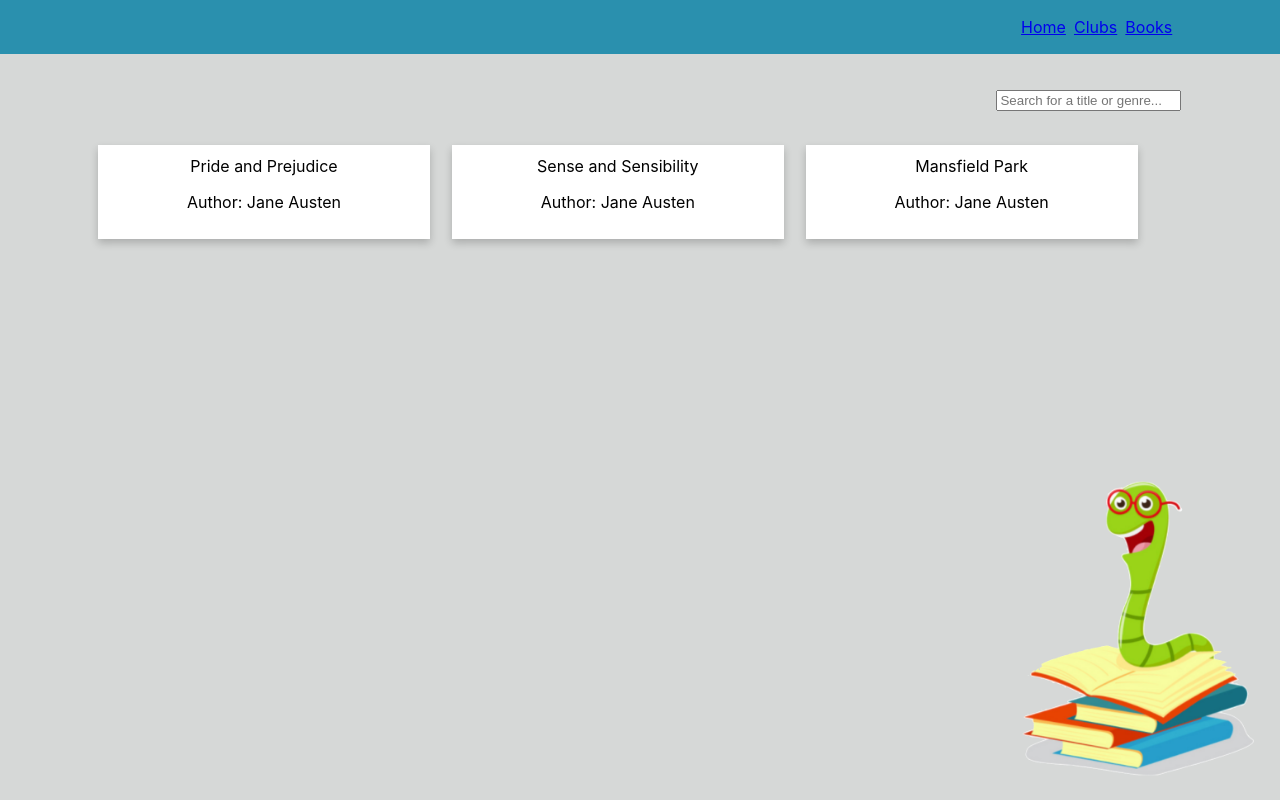
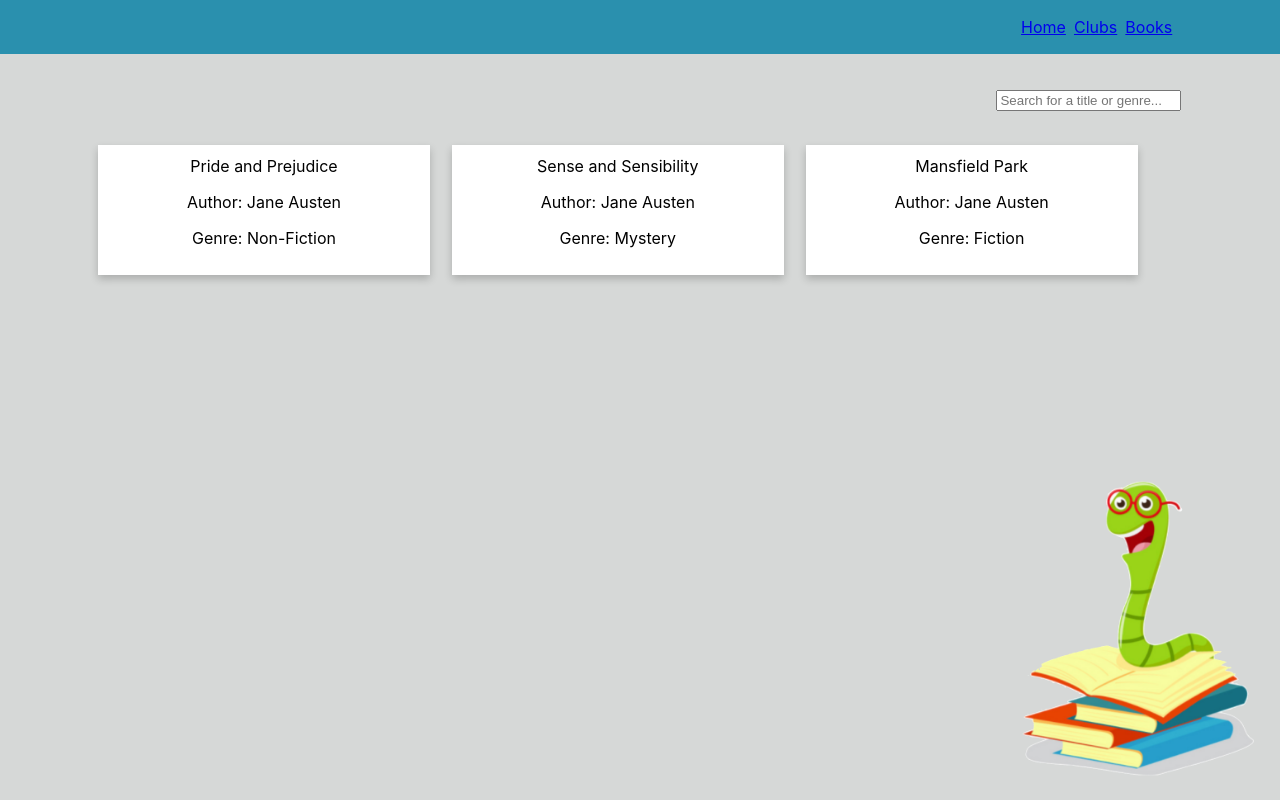
Before and after one commit to srishtinath/book-club-frontend, a React (Create React App) app: page /books in a window 1280 px wide. Built offline with nearby package versions, Linux system fonts and the light colour scheme.

Commit message:
book search done

```diff
--- a/src/components/Book.js
+++ b/src/components/Book.js
@@ -4,13 +4,14 @@ import React, { Component } from 'react';
 class Book extends Component {
 
     render() {
-        let { title, author } = this.props.book
+        let { title, author, genre } = this.props.book
         return (
             <div className="book-card">
                 {/* On rollover --> book description */}
                 {/* Image */}
                 { title }
                 <p>Author: { author }</p>
+                <p>Genre: { genre }</p>
             </div>
          );
     }
--- a/src/components/BookSearch.js
+++ b/src/components/BookSearch.js
@@ -1,6 +1,7 @@
 import React, { Component } from 'react';
 
 class BookSearch extends Component {
+
     constructor(props) {
         super(props);
         this.state = {  }
--- a/src/components/Books.js
+++ b/src/components/Books.js
@@ -6,9 +6,10 @@ class Books extends Component {
 
     state = {
         books: [
-            {id: 1, title: "Pride and Prejudice", author: "Jane Austen"},
-            {id: 2, title: "Sense and Sensibility", author: "Jane Austen"},
-            {id: 3, title: "Mansfield Park", author: "Jane Austen"},
+            // added genre to the books
+            {id: 1, title: "Pride and Prejudice", author: "Jane Austen", genre: "Non-Fiction"},
+            {id: 2, title: "Sense and Sensibility", author: "Jane Austen", genre: "Mystery"},
+            {id: 3, title: "Mansfield Park", author: "Jane Austen", genre: "Fiction"},
         ],
         search: ""
     }
@@ -32,12 +33,25 @@ class Books extends Component {
         })
     }
 
+    //added the filter function
+    filteredBookSearch = () => {
+        let filteredBookArray = this.state.books
+        filteredBookArray = this.state.books.filter((book) => {
+            return (
+                book.title.toLowerCase().includes(this.state.search.toLowerCase())
+                ||
+                book.genre.toLowerCase().includes(this.state.search.toLowerCase())
+            )
+        })
+        return filteredBookArray
+    }
+
     render() {
         // console.log(this.state.search)
         return (
             <div className="books">
                 <div className="search-bar"><BookSearch search={this.state.search} handleSearch={this.handleSearch}/></div>
-                <BookList books={this.sendBooks()} />
+                <BookList books={this.filteredBookSearch()} />
             </div>
          );
     }
```
